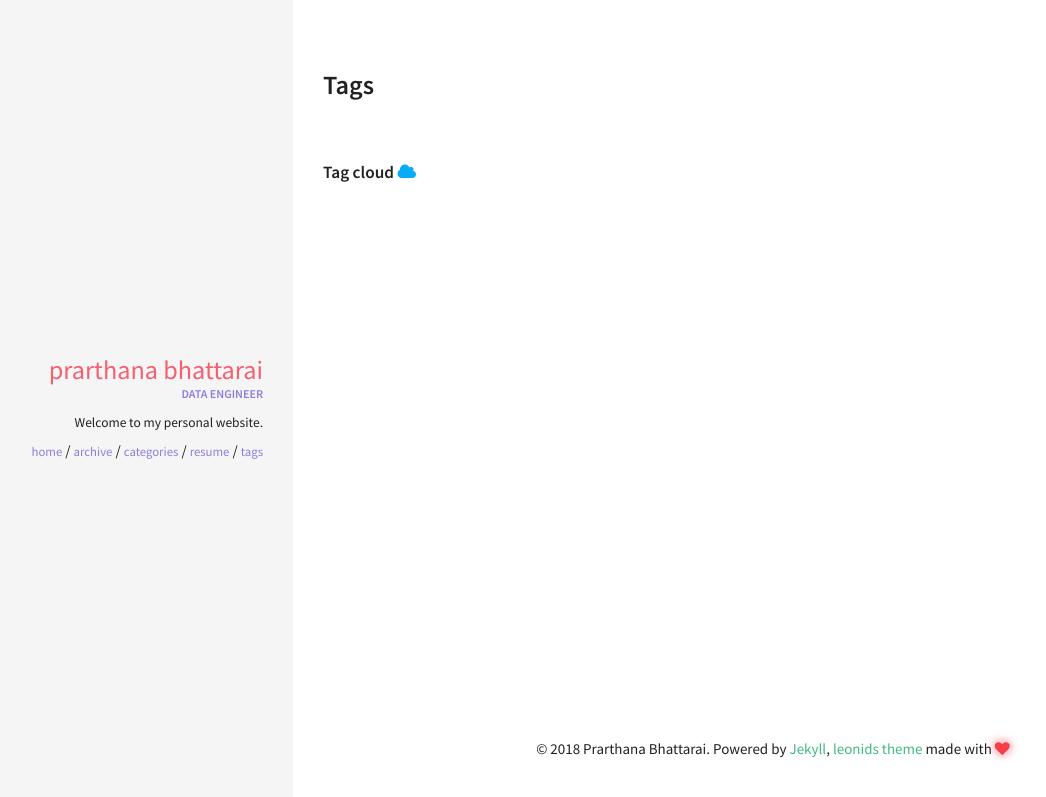
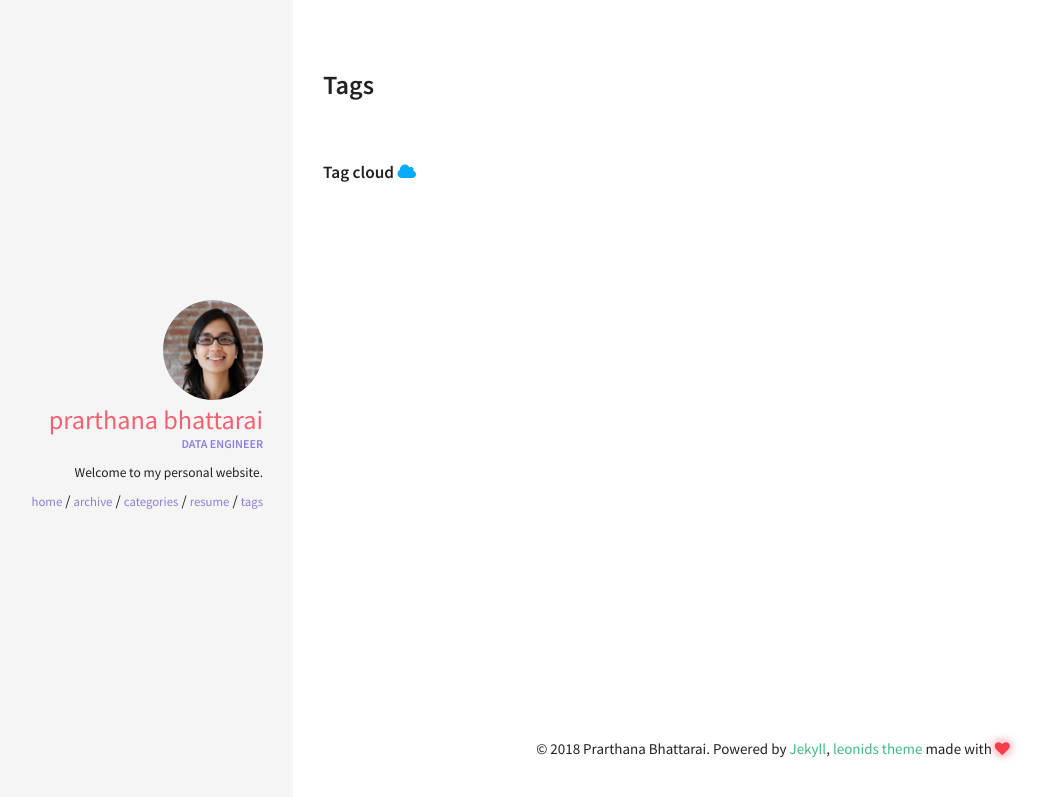
Before and after one commit to prarthanabhattarai/prarthanabhattarai.github.io, a Jekyll site: the page built from tags.html, in a window 1280 px wide. Shown: the top 797 px of the page, without its empty margins (27-1073 px from the left). Built offline with Jekyll 4.4.1, drawn with Linux system fonts in a browser that asks for light colours.

Commit message:
added pic

```diff
--- a/_config.yml
+++ b/_config.yml
@@ -34,7 +34,7 @@ kramdown:
 #
 owner:
   name: Prarthana Bhattarai
-  avatar: # Image file name
+  avatar: pic.jpg # Image file name
   job: "Data Engineer"
   bio: "Welcome to my personal website."
   email:
```
Also changed, not shown: img/pic.jpg (added).
